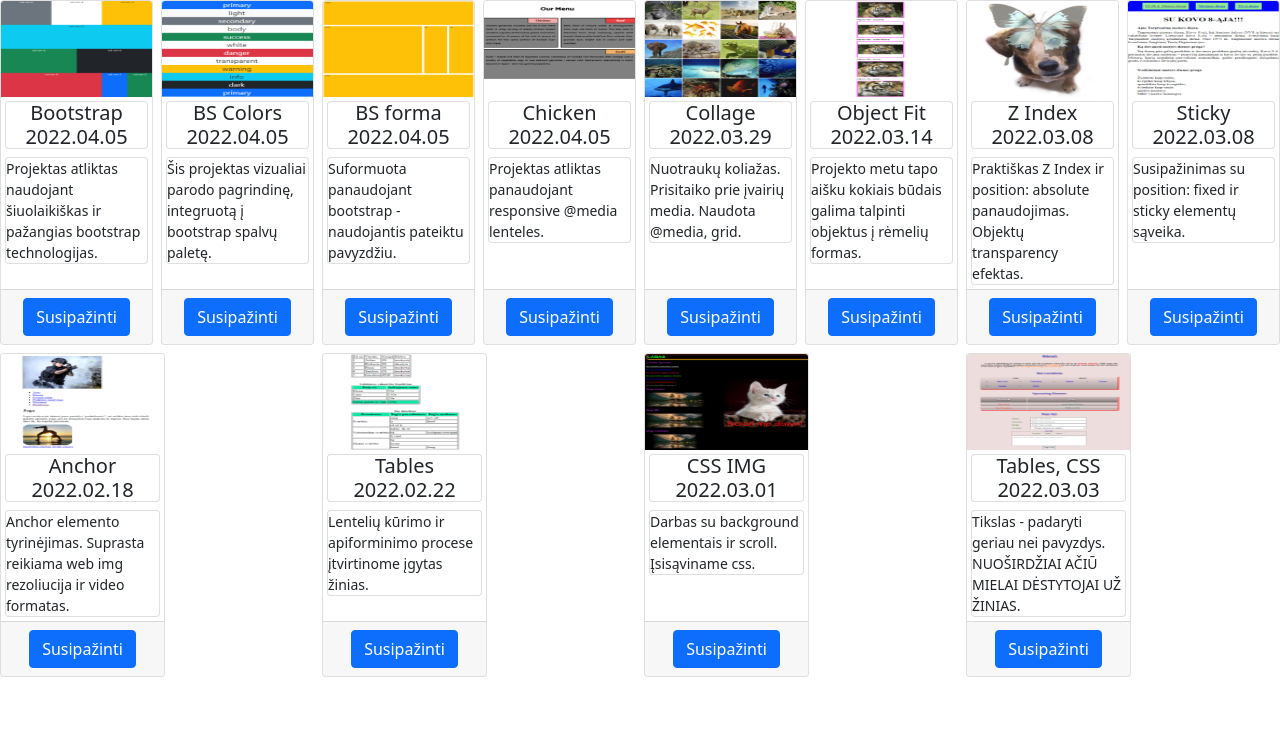
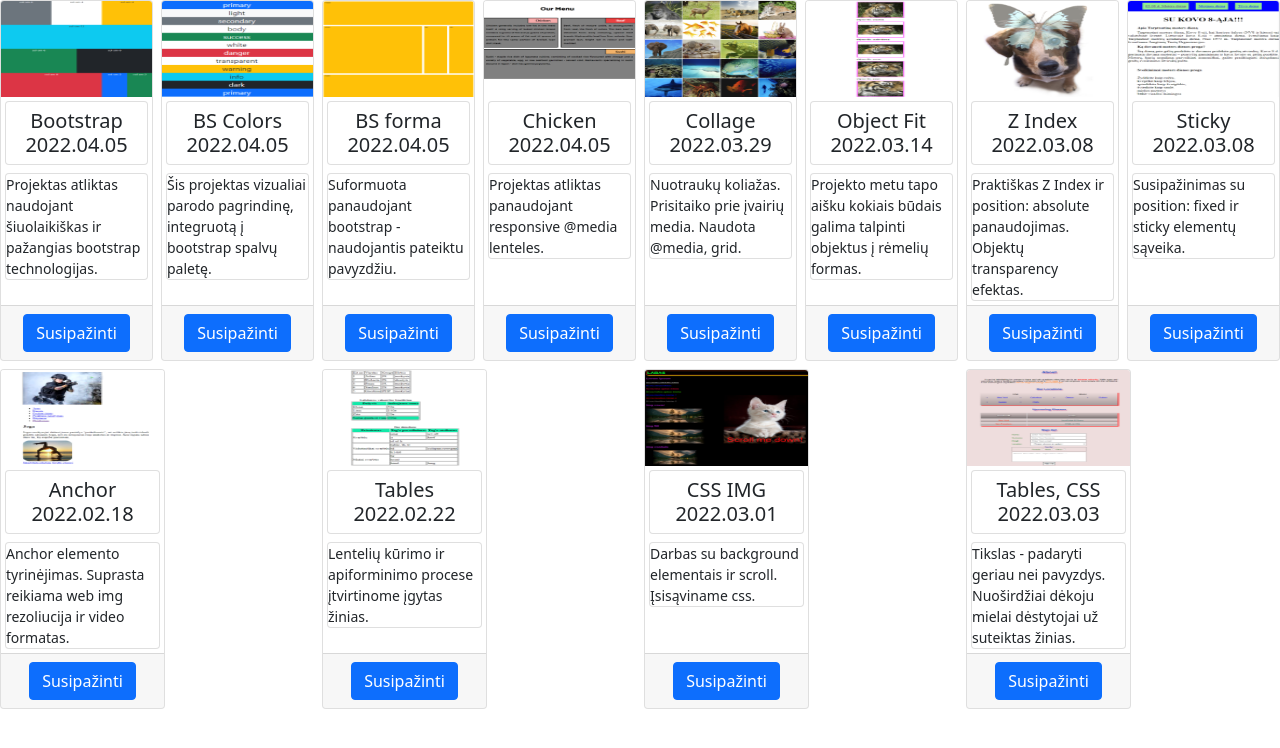
Before and after one commit to darbasKomandoje/namu_darbas, a plain HTML site: page index.html in a window 1280 px wide. Drawn offline with nearby package versions, Linux system fonts and the light colour scheme.

Commit message:
changes: card title 6vh->8vh for 1366x768 resolution

```diff
--- a/index.html
+++ b/index.html
@@ -14,7 +14,7 @@
 			<div class="card text-center  h-100" style="max-width: 165px;">
 				<img src="html/img/i01.png" class="card-img-top" alt="..." style="height: 12vh">
 				<div class="card-body px-1 py-1">
-					<h5 class="card card-title justify-content-center" style="height: 6vh">Bootstrap 2022.04.05</h5>
+					<h5 class="card card-title justify-content-center" style="height: 8vh;">Bootstrap 2022.04.05</h5>
 					<p class="card card-text text-sm-start" >Projektas atliktas naudojant šiuolaikiškas ir pažangias bootstrap technologijas.</p>
 				</div>
 				<div class="card-footer"><a href="./html/index01.html" class="btn btn-primary">Susipažinti</a></div>
@@ -24,7 +24,7 @@
 			<div class="card text-center  h-100" style="max-width: 165px;">
 				<img src="html/img/i02.png" class="card-img-top" alt="..." style="height: 12vh">
 				<div class="card-body px-1 py-1">
-					<h5 class="card card-title justify-content-center" style="height: 6vh;">BS Colors 2022.04.05</h5>
+					<h5 class="card card-title justify-content-center" style="height: 8vh;">BS Colors 2022.04.05</h5>
 					<p class="card card-text text-sm-start" >Šis projektas vizualiai parodo pagrindinę, integruotą į bootstrap spalvų paletę.</p>
 				</div>
 				<div class="card-footer"><a href="./html/index02.html" class="btn btn-primary">Susipažinti</a></div>
@@ -34,7 +34,7 @@
 			<div class="card text-center  h-100" style="max-width: 165px;">
 				<img src="html/img/i03.png" class="card-img-top" alt="..." style="height: 12vh">
 				<div class="card-body px-1 py-1">
-					<h5 class="card card-title justify-content-center" style="height: 6vh">BS forma 2022.04.05</h5>
+					<h5 class="card card-title justify-content-center" style="height: 8vh;">BS forma 2022.04.05</h5>
 					<p class="card card-text text-sm-start" >Suformuota panaudojant bootstrap - naudojantis pateiktu pavyzdžiu.</p>
 				</div>
 				<div class="card-footer"><a href="./html/index03.html" class="btn btn-primary">Susipažinti</a></div>
@@ -44,7 +44,7 @@
 			<div class="card text-center  h-100" style="max-width: 165px;">
 				<img src="html/img/i04.png" class="card-img-top" alt="..." style="height: 12vh">
 				<div class="card-body px-1 py-1">
-					<h5 class="card card-title justify-content-center" style="height: 6vh">Chicken 2022.04.05</h5>
+					<h5 class="card card-title justify-content-center" style="height: 8vh;">Chicken 2022.04.05</h5>
 					<p class="card card-text text-sm-start" >Projektas atliktas panaudojant responsive @media lenteles.</p>
 				</div>
 				<div class="card-footer"><a href="./html/index04.html" class="btn btn-primary">Susipažinti</a></div>
@@ -54,7 +54,7 @@
 			<div class="card text-center  h-100" style="max-width: 165px;">
 				<img src="html/img/i05.png" class="card-img-top" alt="..." style="height: 12vh">
 				<div class="card-body px-1 py-1">
-					<h5 class="card card-title justify-content-center" style="height: 6vh">Collage 2022.03.29</h5>
+					<h5 class="card card-title justify-content-center" style="height: 8vh;">Collage 2022.03.29</h5>
 					<p class="card card-text text-sm-start" >Nuotraukų koliažas. Prisitaiko prie įvairių media. Naudota @media, grid.</p>
 				</div>
 				<div class="card-footer"><a href="./html/index05.html" class="btn btn-primary">Susipažinti</a></div>
@@ -64,7 +64,7 @@
 			<div class="card text-center  h-100" style="max-width: 165px;">
 				<img src="html/img/i06.png" class="card-img-top" alt="..." style="height: 12vh">
 				<div class="card-body px-1 py-1">
-					<h5 class="card card-title justify-content-center" style="height: 6vh;">Object Fit 2022.03.14</h5>
+					<h5 class="card card-title justify-content-center" style="height: 8vh;">Object Fit 2022.03.14</h5>
 					<p class="card card-text text-sm-start">Projekto metu tapo aišku kokiais būdais galima talpinti objektus į rėmelių formas.</p>
 				</div>
 				<div class="card-footer"><a href="./html/index06.html" class="btn btn-primary">Susipažinti</a></div>
@@ -74,7 +74,7 @@
 			<div class="card text-center  h-100" style="max-width: 165px;">
 				<img src="html/img/i08.png" class="card-img-top" alt="..." style="height: 12vh">
 				<div class="card-body px-1 py-1">
-					<h5 class="card card-title justify-content-center" style="height: 6vh;">Z Index 2022.03.08</h5>
+					<h5 class="card card-title justify-content-center" style="height: 8vh;">Z Index 2022.03.08</h5>
 					<p class="card card-text text-sm-start">Praktiškas Z Index ir position: absolute panaudojimas. Objektų transparency efektas.</p>
 				</div>
 				<div class="card-footer"><a href="./html/index08.html" class="btn btn-primary">Susipažinti</a></div>
@@ -84,7 +84,7 @@
 			<div class="card text-center  h-100" style="max-width: 165px;">
 				<img src="html/img/i09.png" class="card-img-top" alt="..." style="height: 12vh">
 				<div class="card-body px-1 py-1">
-					<h5 class="card card-title justify-content-center" style="height: 6vh;">Sticky 2022.03.08</h5>
+					<h5 class="card card-title justify-content-center" style="height: 8vh;">Sticky 2022.03.08</h5>
 					<p class="card card-text text-sm-start">Susipažinimas su position: fixed ir sticky elementų sąveika.</p>
 				</div>
 				<div class="card-footer"><a href="./html/index09.html" class="btn btn-primary">Susipažinti</a></div>
@@ -94,7 +94,7 @@
 			<div class="card text-center  h-100" style="max-width: 165px;">
 				<img src="html/img/i10.png" class="card-img-top" alt="..." style="height: 12vh">
 				<div class="card-body px-1 py-1">
-					<h5 class="card card-title justify-content-center" style="height: 6vh;">Anchor 2022.02.18</h5>
+					<h5 class="card card-title justify-content-center" style="height: 8vh;">Anchor 2022.02.18</h5>
 					<p class="card card-text text-sm-start">Anchor elemento tyrinėjimas. Suprasta reikiama web img rezoliucija ir video formatas.</p>
 				</div>
 				<div class="card-footer"><a href="./html/index10.html" class="btn btn-primary">Susipažinti</a></div>
@@ -104,7 +104,7 @@
 			<div class="card text-center  h-100" style="max-width: 165px;">
 				<img src="html/img/i11.png" class="card-img-top" alt="..." style="height: 12vh">
 				<div class="card-body px-1 py-1">
-					<h5 class="card card-title justify-content-center" style="height: 6vh;">Tables 2022.02.22</h5>
+					<h5 class="card card-title justify-content-center" style="height: 8vh;">Tables 2022.02.22</h5>
 					<p class="card card-text text-sm-start">Lentelių kūrimo ir apiforminimo procese įtvirtinome įgytas žinias.</p>
 				</div>
 				<div class="card-footer"><a href="./html/index11.html" class="btn btn-primary">Susipažinti</a></div>
@@ -114,7 +114,7 @@
 			<div class="card text-center  h-100" style="max-width: 165px;">
 				<img src="html/img/i12.png" class="card-img-top" alt="..." style="height: 12vh">
 				<div class="card-body px-1 py-1">
-					<h5 class="card card-title justify-content-center" style="height: 6vh;">CSS IMG 2022.03.01</h5>
+					<h5 class="card card-title justify-content-center" style="height: 8vh;">CSS IMG 2022.03.01</h5>
 					<p class="card card-text text-sm-start">Darbas su background elementais ir scroll. Įsisąviname css.</p>
 				</div>
 				<div class="card-footer"><a href="./html/index12.html" class="btn btn-primary">Susipažinti</a></div>
@@ -124,8 +124,8 @@
 			<div class="card text-center h-100" style="max-width: 165px;">
 				<img src="html/img/i13.png" class="card-img-top" alt="..." style="height: 12vh">
 				<div class="card-body px-1 py-1">
-					<h5 class="card card-title justify-content-center" style="height: 6vh;">Tables, CSS 2022.03.03</h5>
-					<p class="card card-text text-sm-start">Tikslas - padaryti geriau nei pavyzdys. NUOŠIRDŽIAI AČIŪ MIELAI DĖSTYTOJAI UŽ ŽINIAS.</p>
+					<h5 class="card card-title justify-content-center" style="height: 8vh;">Tables, CSS 2022.03.03</h5>
+					<p class="card card-text text-sm-start">Tikslas - padaryti geriau nei pavyzdys. Nuoširdžiai dėkoju mielai dėstytojai už suteiktas žinias.</p>
 				</div>
 				<div class="card-footer"><a href="./html/index13.html" class="btn btn-primary">Susipažinti</a></div>
 			</div>
```
